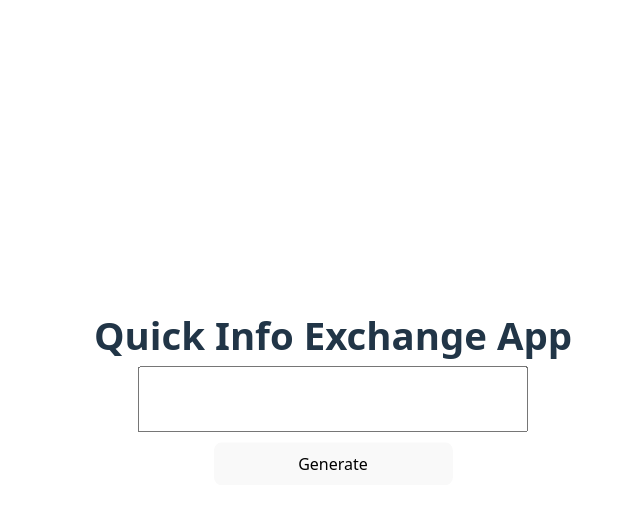
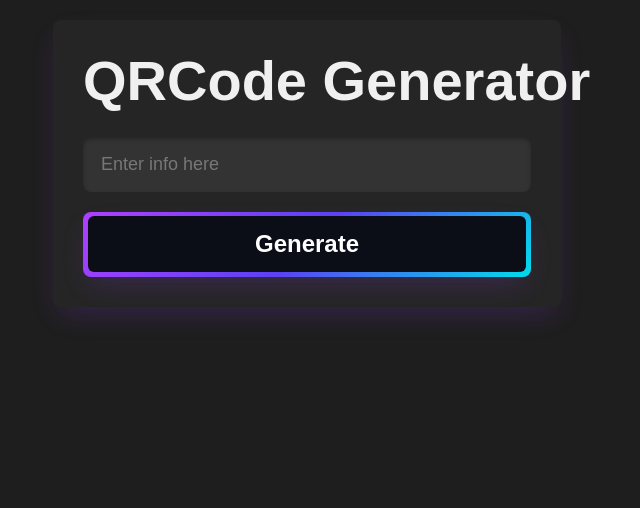
Before and after one commit to aexiting/qrcode-gen, a React (Vite) app: page / in a window 1280 px wide. Shown: the top 508 px of the page, without its empty margins (307-947 px from the left). Built offline with nearby package versions, Linux system fonts and the light colour scheme.

Commit message:
added some css to make it pretty

```diff
--- a/src/App.css
+++ b/src/App.css
@@ -1,33 +1,128 @@
+
+body {
+   font-family: 'Segoe UI', Tahoma, Geneva, Verdana, sans-serif; /* Or Phantomsans if you prefer */
+   background-color: #1e1e1e; /* Dark background (adjust if needed) */
+   color: #d4d4d4; /* Light text (adjust if needed) */
+   margin: 0;
+   padding: 20px;
+   display: flex;
+   flex-direction: column;
+   align-items: center;
+   min-height: 100vh;
+   box-sizing: border-box;
+}
+
 #input-container {
     display: flex;
     flex-direction: column;
-    position: absolute; /* or relative, depending on the context */
-    top: 50%;
-    left: 50%;
-    transform: translate(-50%, -50%); /* Or translate(-50%, 0) for horizontal centering only */
+    background-color: #252525; /* Darker container background */
+    padding: 30px;
+    border-radius: 8px; /* Match button's border-radius */
+    box-shadow: rgba(151, 65, 252, 0.2) 0px 12px 28px -6px; /* Similar shadow to button */
+    width: 80%;
+    max-width: 500px;
+    margin-bottom: 30px;
 }
 
 #title {
     white-space: nowrap;
-    font-size: clamp(1.2rem, 3vw, 2.5rem);
-    margin: 10px auto;
-
+    font-size: clamp(1.8rem, 5vw, 3.5rem);
+    margin: 0 auto 25px;
+    color: #f0f0f0;
+    text-align: center;
+    font-weight: 600; /* Match button's font-weight (if desired) */
+    font-family: Phantomsans, sans-serif; /* Match button's font */
 }
 
 #text-input  {
-
-    width: 80%;
-    height: 60px;
-    margin: 0 auto;
-
-    font-size: 25px;
+    width: 100%;
+    height: 55px;
+    padding: 12px 18px;
+    margin-bottom: 20px;
+    font-size: 18px;
+    border: none; /* Remove default border */
+    border-radius: 8px; /* Match button's border-radius */
+    box-sizing: border-box;
+    background-color: #333; /* Dark input background */
+    color: #d4d4d4;
+    box-shadow: inset 0 2px 4px rgba(0, 0, 0, 0.3); /* Subtle inner shadow for depth */
 }
 
-#gen-btn {
-    width: 50%;
-    margin: 10px auto;
+#text-input::placeholder {
+    color: #777;
+}
+
+#text-input:focus {
+    outline: none;
+    box-shadow: inset 0 2px 4px rgba(0, 0, 0, 0.3), 0 0 6px rgba(151, 65, 252, 0.4); /* Focus shadow similar to button's */
+    background-color: #444;
 }
 
 .qr-code {
-    margin: 20px auto;
+    margin: 30px auto;
+    border: none; /* Remove default border */
+    padding: 15px;
+    border-radius: 8px; /* Match button's border-radius */
+    background-color: #252525; /* Dark background */
+    box-shadow: rgba(151, 65, 252, 0.1) 0px 8px 20px -4px; /* shadow */
 }
+
+
+.button-64 {
+    align-items: center;
+    background-image: linear-gradient(135deg, #AF40FF 0%, #5B42F3 50%, #00DDEB 100%); /* Slightly adjusted gradient angle */
+    border: none;
+    border-radius: 8px;
+    box-shadow: rgba(151, 65, 252, 0.2) 0px 12px 28px -6px; /* Adjusted shadow for depth */
+    box-sizing: border-box;
+    color: #FFFFFF;
+    display: flex;
+    font-family: Phantomsans, sans-serif;
+    font-size: 20px;
+    font-weight: 600; /* Added a semi-bold font weight */
+    justify-content: center;
+    line-height: 1em;
+    max-width: 100%;
+    min-width: 140px;
+    padding: 0.3rem;
+    text-decoration: none;
+    user-select: none;
+    -webkit-user-select: none;
+    touch-action: manipulation;
+    white-space: nowrap;
+    cursor: pointer;
+    outline: none;
+    transition: box-shadow 0.2s ease-in-out;
+}
+
+.button-64:hover {
+    box-shadow: rgba(151, 65, 252, 0.3) 0px 15px 35px -8px; /* Slightly more prominent shadow on hover */
+}
+
+.button-64 span {
+    background-color: #0B0D17; /* Darker background for the inner span */
+    padding: 16px 24px;
+    border-radius: 6px;
+    width: 100%;
+    height: 100%;
+    transition: background-color 0.2s ease-in-out; /* Smooth transition */
+}
+
+.button-64:hover span {
+    background-color: transparent; /* Keep the gradient visible on hover */
+}
+
+.button-64:focus-visible {
+    box-shadow: rgba(151, 65, 252, 0.5) 0px 15px 35px -8px, 0 0 0 3px #AF40FF; /* Clear focus ring */
+}
+
+.button-64:active span {
+    background-color: #1A202C; /* Slightly darker on active */
+}
+
+@media (min-width: 768px) {
+    .button-64 {
+        font-size: 24px;
+        min-width: 196px;
+    }
+}
--- a/src/App.tsx
+++ b/src/App.tsx
@@ -19,23 +19,27 @@ function App() {
         qr.addData(input)
         qr.make()
         setQRcode(qr.createImgTag(10))
+        setInput('')
     }
 
     return (
     <>
         <div id="input-container">
-            <h1 id="title">Quick Info Exchange App</h1>
+            <h1 id="title">QRCode Generator</h1>
             <input
                 type="text"
                 id="text-input"
                 name="text-input"
                 onChange={(e) => handleInput(e.target.value)}
-                value={input}>
+                value={input}
+                placeholder="Enter info here">
             </input>
-            <button id="gen-btn" onClick={() => generateQRCode()}>Generate</button>
-            {qrcode && <div className="qr-code" dangerouslySetInnerHTML={{ __html: qrcode }}/>}
+            <button className="button-64" role="button" onClick={() => generateQRCode()}>
+                <span className="text">Generate</span>
+            </button>
+            {qrcode && <div className="qr-code" dangerouslySetInnerHTML={{__html: qrcode}}/>}
         </div>
- </>
+    </>
     )
 }
 
```
